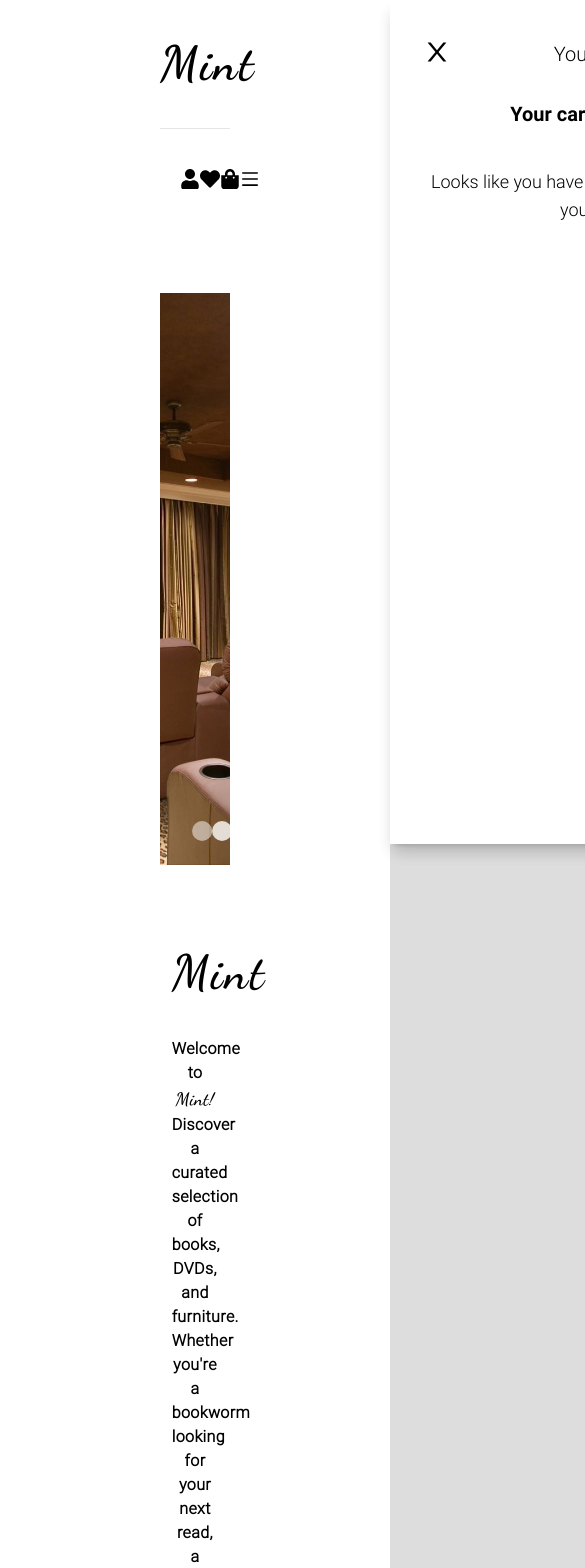
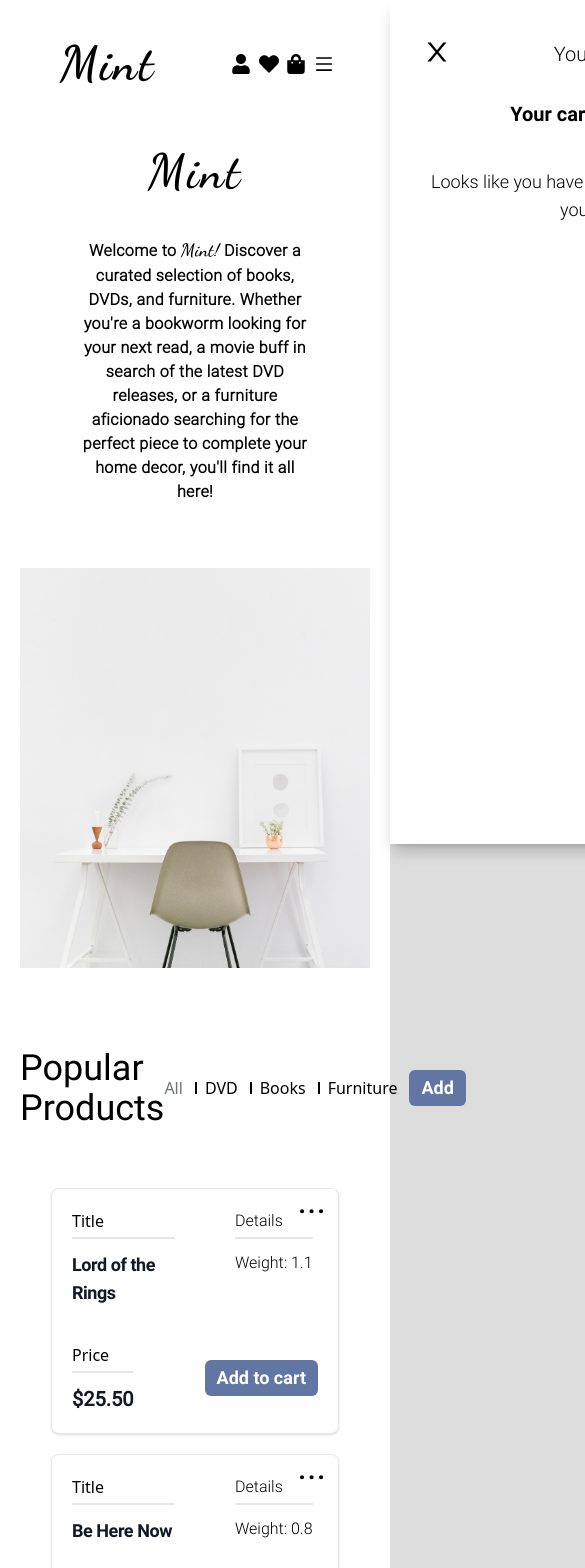
Before and after one commit to GBreg19/mint-store, a React (Create React App) app: page /#/ in a window 390 px wide. Shown: the top 1568 px of the page, 585 px wide, since content can reach past the window. Built offline with nearby package versions, Linux system fonts and the light colour scheme; data requests are answered from the project's data file.

Commit message:
responsive products

```diff
--- a/src/components/Layout/Header.js
+++ b/src/components/Layout/Header.js
@@ -33,7 +33,7 @@ const Header = ({ onSideBurger }) => {
 
   return (
     <Container>
-      <div className="border-b-[1px] border-black/10 pb-10">
+      <div className="md:block hidden border-b-[1px] border-black/10 pb-10">
         <h1
           onClick={() => navigate("/")}
           className="font-dancBold text-5xl cursor-pointer text-center tracking-wider"
@@ -42,28 +42,36 @@ const Header = ({ onSideBurger }) => {
         </h1>
       </div>
       <div
-        className={`grid lg:grid-cols-3 md:grid-cols-2 grid-cols-1 justify-between pt-10 ${
+        className={`grid lg:grid-cols-3 grid-cols-2 justify-between md:pt-10 items-center ${
           isFixed
-            ? "fixed top-0 left-[50%] translate-x-[-50%] py-10 2xl:w-[1400px] lg:w-[1150px] w-full px-40 z-30 bg-white border-b-[1px] border-black/10"
+            ? "fixed top-0 left-[50%] translate-x-[-50%] py-10 2xl:w-[1400px] lg:w-[1150px] w-full lg:px-40 md:px-20 px-5 z-30 bg-white border-b-[1px] border-black/10"
             : ""
         }`}
       >
         {/* first col  */}
-        <div className="lg:col-span-1 md:block hidden basis-1/2">
+
+        <div className="lg:col-span-1 basis-1/2">
           <a
             href="/"
-            className="cursor-pointer hover:text-sky-500 flex items-center"
+            className="md:flex hidden cursor-pointer hover:text-sky-500 items-center"
           >
             <span>
               <FaPhoneAlt />
             </span>
             <span className="ml-2">+995 522 25 23 94</span>
           </a>
+
+          <h1
+            onClick={() => navigate("/")}
+            className="md:hidden block font-dancBold text-5xl cursor-pointer text-center tracking-wider  items-center"
+          >
+            Mint
+          </h1>
         </div>
         {/* second col  */}
         <Nav />
         {/* third col  */}
-        <div className="lg:w-1/3 md:w-1/2 w-5/12 lg:col-span-1 md:justify-self-end justify-self-center">
+        <div className="lg:w-1/3 md:w-1/2 w-7/12 lg:col-span-1 md:justify-self-end justify-self-center">
           <div className="flex justify-between">
             <button>
               <FaUser className="text-xl hover:text-sky-500" />
--- a/src/components/Layout/Slider.js
+++ b/src/components/Layout/Slider.js
@@ -50,7 +50,7 @@ const Slider = () => {
   }, 5000);
 
   return (
-    <div className="max-w-[1400px] h-[700px] w-full py-16 relative group">
+    <div className="md:block hidden w-full h-[700px] py-16 relative group">
       <div
         style={{ backgroundImage: `url(${slides[currentIndex].img})` }}
         className="w-full h-full bg-center bg-cover duration-500 relative"
@@ -66,7 +66,7 @@ const Slider = () => {
       <div className="hidden group-hover:block absolute top-[50%] translate-x-0 translate-y-[-50%] right-10 rounded-full p-2 bg-black/20 text-white cursor-pointer">
         <AiOutlineArrowRight size={30} onClick={nextSlide} />
       </div>
-      <div className="flex absolute bottom-20 left-[50%] translate-x-[-50%] w-1/12 justify-between py-2">
+      <div className="flex absolute bottom-20 left-[50%] translate-x-[-50%] w-[100px] justify-between py-2">
         {slides.map((slide, slideIndex) => (
           <div key={slideIndex} className="text-xl cursor-pointer">
             <BsFillCircleFill className={`${currentIndex === slideIndex ? 'text-white/80' : 'text-white/50'}`} onClick={() => toSlide(slideIndex)} />
--- a/src/components/Products/Product.js
+++ b/src/components/Products/Product.js
@@ -46,8 +46,8 @@ const Product = ({ item, data, setData }) => {
   };
 
   return (
-    <div className="bg-white max-w-sm border border-gray-200 hover:bg-gray-100 duration-1000 rounded-lg shadow dark:bg-gray-800 dark:border-gray-700 relative pt-5">
-      <div className="px-5 pb-5 flex flex-col justify-between h-56">
+    <div className="lg:py-2 bg-white 2xl:w-96 lg:w-80 w-72 border border-gray-200 hover:bg-gray-100 duration-1000 rounded-lg shadow dark:bg-gray-800 dark:border-gray-700 relative pt-5">
+      <div className="2xl:px-10 px-5 pb-5 flex flex-col justify-between h-56">
         <div className="flex">
           <span className="basis-6/12 mr-10">
             <h3 className="border-b-2 border-white-900 pb-1 mb-3 mr-5">
--- a/src/components/Products/ProductList.js
+++ b/src/components/Products/ProductList.js
@@ -88,8 +88,8 @@ const ProductList = () => {
         <div>
           <h1 className="text-4xl font-robotoReg">Popular Products</h1>
         </div>
-        <div className="flex items-center basis-1/3 justify-between">
-          <ul className="flex basis-5/6 justify-between">
+        <div className="flex items-center justify-between w-80">
+          <ul className="flex justify-between gap-2">
             <li
               onClick={() => {
                 onAllProducts();
@@ -99,7 +99,7 @@ const ProductList = () => {
                 isActive === "all" ? "text-gray-500" : ""
               }`}
             >
-              All Products
+              All
             </li>
             <li
               onClick={() => {
@@ -139,14 +139,13 @@ const ProductList = () => {
             onClick={() => {
               navigate("product-add");
             }}
-            className="basis-1/12"
           >
             Add
           </Button>
         </div>
       </div>
       <div>
-        <ul className="grid grid-cols-3 grid-flow-rows gap-5 pt-10">
+        <ul className="grid lg:grid-cols-3 md:grid-cols-2 grid-cols-1 grid-flow-rows gap-5 pt-10 place-items-center">
           {products.slice(0, visibleItems).map((item) => {
             return (
               <Product
--- a/src/components/UI/Container.js
+++ b/src/components/UI/Container.js
@@ -3,7 +3,7 @@ import React from "react";
 const Container = (props) => {
   return (
     <div
-      className={`py-10 shadow-black m-auto 2xl:w-[1400px] lg:w-[1150px] px-40 bg-white shadow-xs dark:bg-neutral-700 ${
+      className={`py-10 shadow-black m-auto 2xl:w-[1400px] lg:w-[1150px] lg:px-30 md:px-20 px-5 bg-white shadow-xs dark:bg-neutral-700 ${
         props.className ? props.className : ""
       } `}
     >
```
